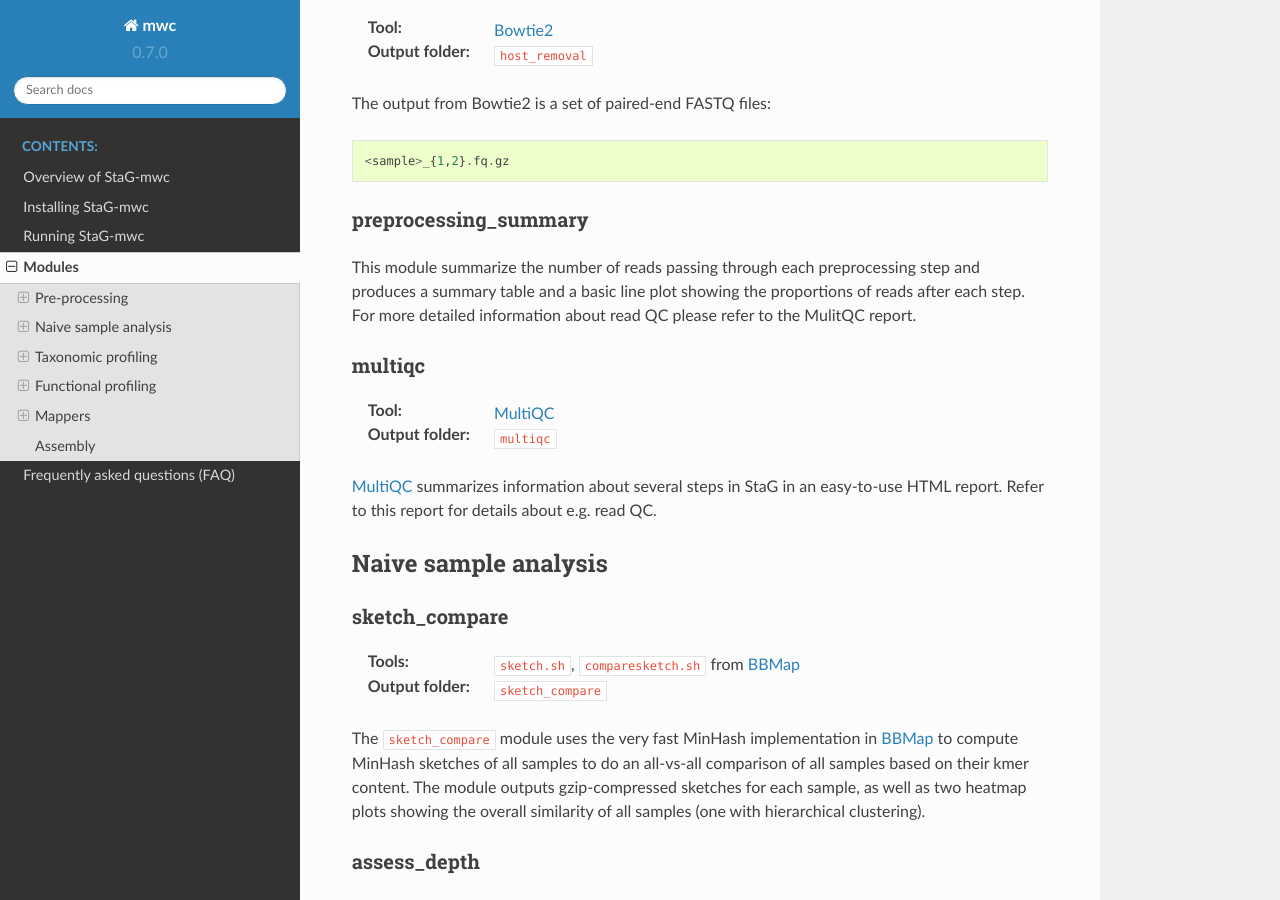
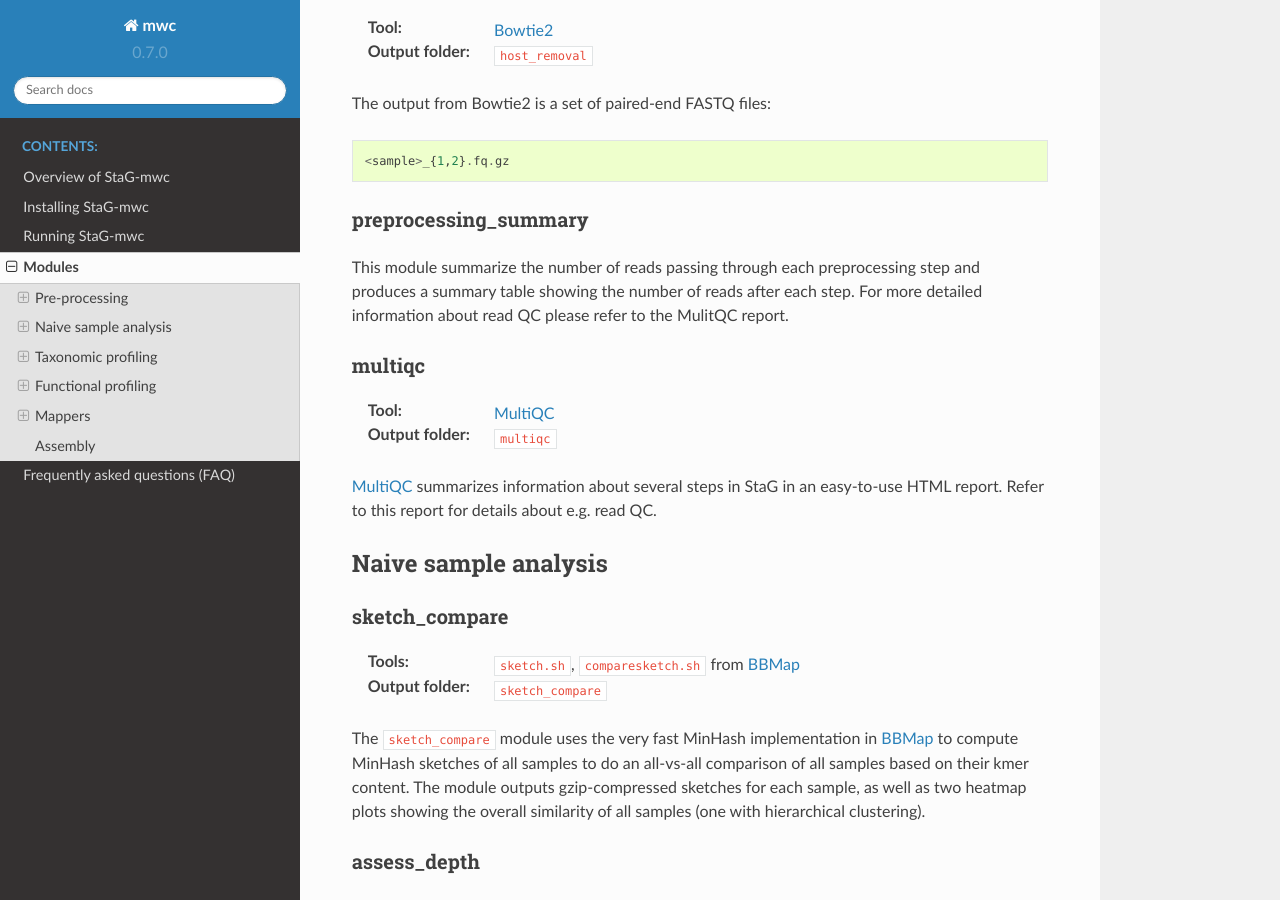
Before and after one commit to ctmrbio/stag-mwc, a Sphinx documentation site: the page built from docs/source/modules.rst, in a window 1280 px wide and 900 px high, scrolled down 1424 px. Built offline with Sphinx 7.4.7 and the Read the Docs theme 2.0.0, drawn with Linux system fonts in a browser that asks for light colours.

Commit message:
Update docs about qc+host removal table

```diff
--- a/docs/source/modules.rst
+++ b/docs/source/modules.rst
@@ -91,9 +91,8 @@ The output from Bowtie2 is a set of paired-end FASTQ files::
 preprocessing_summary
 ---------------------
 This module summarize the number of reads passing through each preprocessing
-step and produces a summary table and a basic line plot showing the proportions
-of reads after each step. For more detailed information about read QC please
-refer to the MulitQC report.
+step and produces a summary table showing the number of reads after each step.
+For more detailed information about read QC please refer to the MulitQC report.
 
 
 multiqc
```
